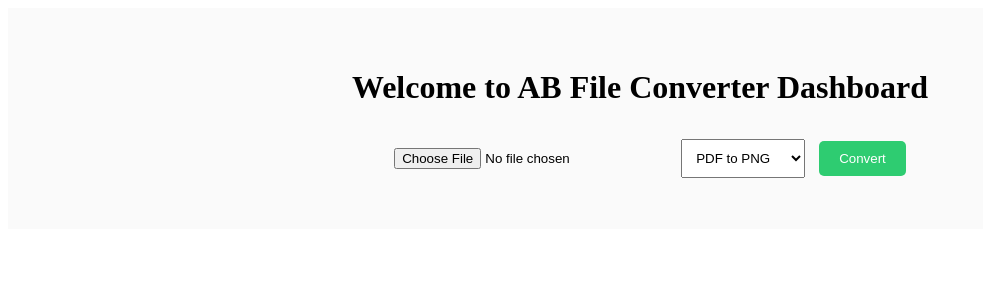
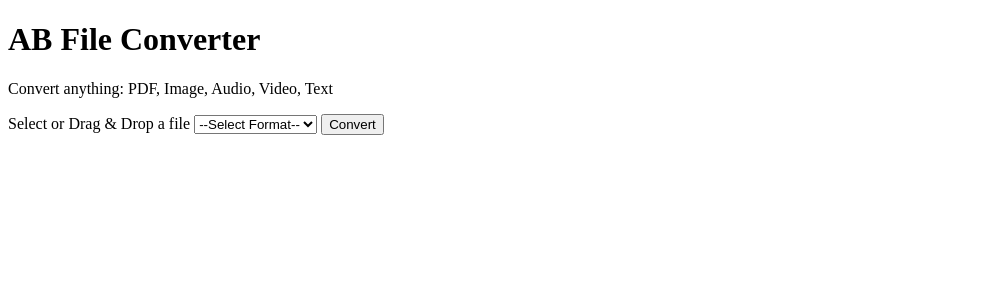
Before and after one commit to Archit0029/file-converter-website, a Flask app: page /dashboard in a window 1280 px wide. Shown: the top 300 px of the page, without its empty margins (0-983 px from the left). Run offline with Flask 3, Linux system fonts and the light colour scheme.

Commit message:
Update dashboard.html

```diff
--- a/templates/dashboard.html
+++ b/templates/dashboard.html
@@ -1,25 +1,81 @@
-<!-- dashboard.html -->
 <!DOCTYPE html>
 <html lang="en">
 <head>
-    <meta charset="UTF-8">
-    <title>Dashboard</title>
-    <link rel="stylesheet" href="{{ url_for('static', filename='css/dashboard.css') }}">
+  <meta charset="UTF-8" />
+  <meta name="viewport" content="width=device-width, initial-scale=1.0"/>
+  <title>Dashboard - AB File Converter</title>
+  <link rel="stylesheet" href="/static/css/dashboard.css" />
 </head>
 <body>
-    <div class="dashboard">
-        <h1>Welcome to AB File Converter Dashboard</h1>
-        <form action="/convert" method="post" enctype="multipart/form-data">
-            <input type="file" name="file" required>
-            <select name="format">
-                <option value="png">PDF to PNG</option>
-                <option value="txt">PDF to Text</option>
-                <option value="mp4">MP3 to MP4</option>
-                <option value="jpg">Image to JPG</option>
-                <option value="txt-img">Text to Image</option>
-            </select>
-            <button type="submit">Convert</button>
-        </form>
+  <div class="dashboard-container">
+    <h1>AB File Converter</h1>
+    <p class="subtitle">Convert anything: PDF, Image, Audio, Video, Text</p>
+
+    <div class="upload-area" id="drop-area">
+      <form id="upload-form" method="POST" enctype="multipart/form-data">
+        <input type="file" name="file" id="fileElem" required hidden />
+        <label for="fileElem" class="button">Select or Drag & Drop a file</label>
+        <select name="format" id="format" required>
+          <option value="">--Select Format--</option>
+          <option value="jpg">PDF to JPG</option>
+          <option value="png">PDF to PNG</option>
+          <option value="txt">PDF to Text</option>
+          <option value="pdf">Image to PDF</option>
+          <option value="mp4">MP3 to MP4</option>
+          <option value="text">Image to Text</option>
+          <option value="jpeg">To JPEG</option>
+          <option value="bmp">To BMP</option>
+          <option value="gif">To GIF</option>
+        </select>
+        <button type="submit" class="convert-btn">Convert</button>
+      </form>
     </div>
+
+    <div id="message"></div>
+  </div>
+
+  <script>
+    const dropArea = document.getElementById("drop-area");
+    const fileElem = document.getElementById("fileElem");
+
+    dropArea.addEventListener("dragover", (e) => {
+      e.preventDefault();
+      dropArea.classList.add("highlight");
+    });
+
+    dropArea.addEventListener("dragleave", () => {
+      dropArea.classList.remove("highlight");
+    });
+
+    dropArea.addEventListener("drop", (e) => {
+      e.preventDefault();
+      dropArea.classList.remove("highlight");
+      fileElem.files = e.dataTransfer.files;
+    });
+
+    document.getElementById("upload-form").addEventListener("submit", async (e) => {
+      e.preventDefault();
+      const form = e.target;
+      const formData = new FormData(form);
+
+      const res = await fetch("/convert", {
+        method: "POST",
+        body: formData
+      });
+
+      if (res.ok) {
+        const blob = await res.blob();
+        const url = window.URL.createObjectURL(blob);
+        const a = document.createElement("a");
+        a.href = url;
+        a.download = "converted-file";
+        document.body.appendChild(a);
+        a.click();
+        a.remove();
+      } else {
+        document.getElementById("message").innerText = "Conversion failed. Try again.";
+      }
+    });
+  </script>
 </body>
 </html>
```
